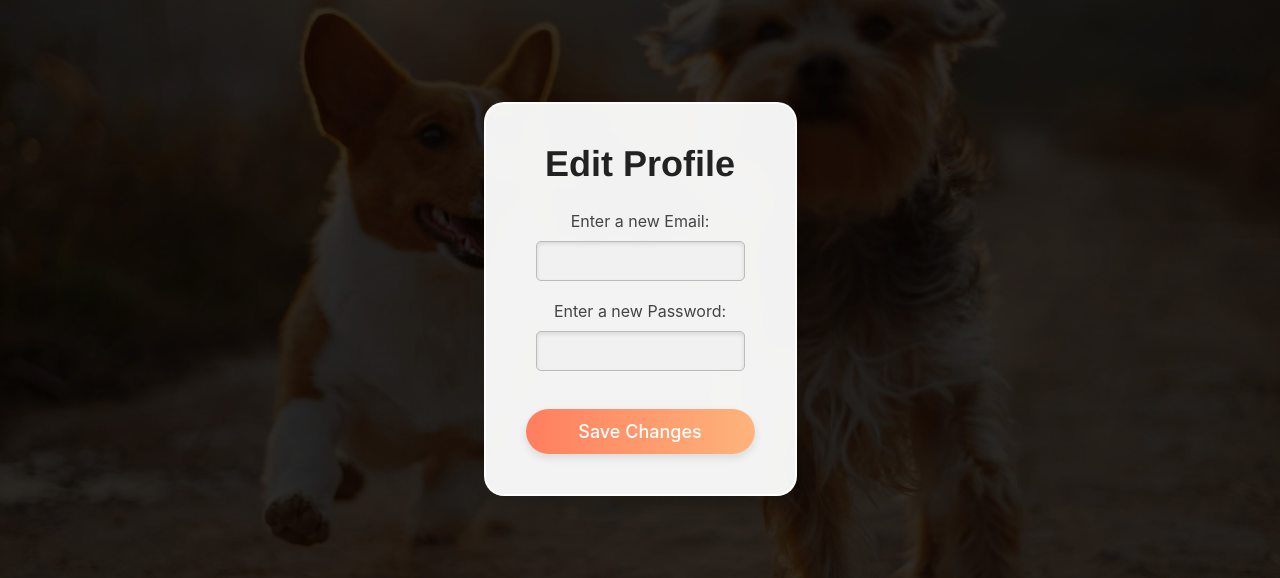
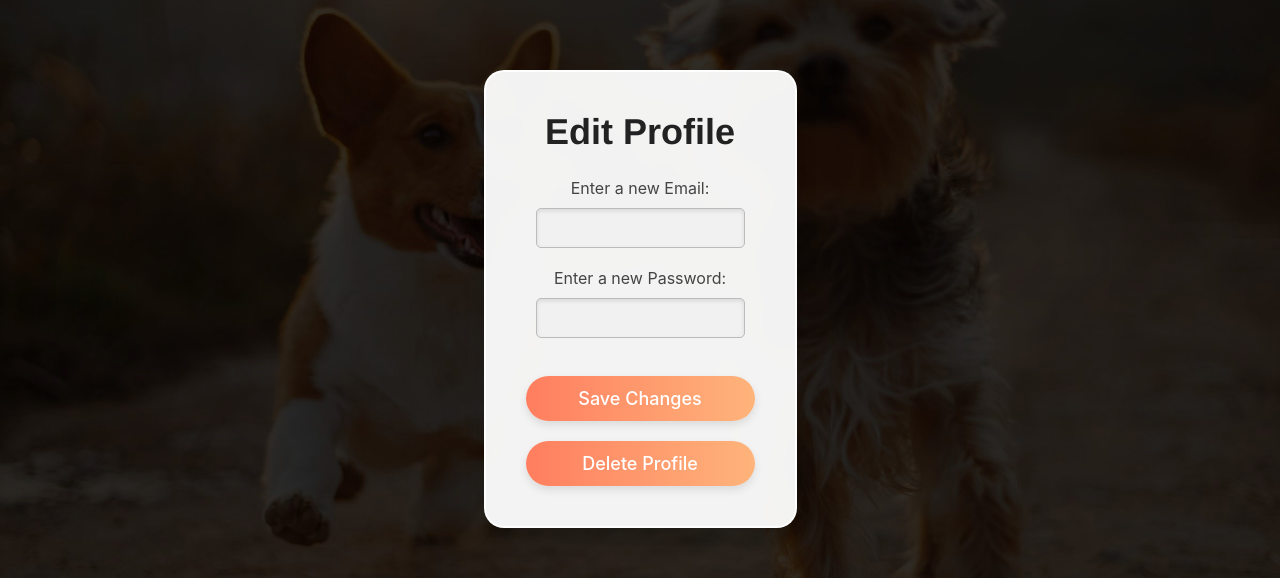
Before and after one commit to gfa-cc-after/Avengers_PET_Clinic, a React (Vite) app in the folder Pet-Clinic-Frontend/: page /profile-edit in a window 1280 px wide. Shown: the part 151-729 px from the top of the page. Built offline with nearby package versions, Linux system fonts and the light colour scheme; no server answers.

Commit message:
added Buttons for deletein User profile

```diff
--- a/Pet-Clinic-Frontend/src/pages/ProfileEdit.tsx
+++ b/Pet-Clinic-Frontend/src/pages/ProfileEdit.tsx
@@ -9,6 +9,7 @@ const ProfileEdit = () => {
   const [password, setPassword] = useState('');
   const [error, setError] = useState<string | null>(null);
   const [success, setSuccess] = useState<string | null>(null);
+  const [confirmingDelete, setConfirmingDelete] = useState(false);
 
 
   const sendToBackend = async (email: string, password: string) => {
@@ -48,6 +49,18 @@ const ProfileEdit = () => {
     sendToBackend(email, password);
   };
 
+  const handleDeleteClick = () => {
+    setConfirmingDelete(true);
+  };
+
+  const handleCancelClick = () => {
+    setConfirmingDelete(false);
+  };
+
+  const handleConfirmDeleteClick = () => {
+    console.log('Deleting profile...');
+  };
+
   return (
     <div className='formDiv'>
       <h1 className='rf-title'>Edit Profile</h1>
@@ -78,11 +91,21 @@ const ProfileEdit = () => {
             onChange={(e) => setPassword(e.target.value)}
           />
         </div>
-
         <button className='btn' type="submit">Save Changes</button>
       </form>
+      {confirmingDelete ? (
+      <div>
+          <button className='btn cancel-btn' onClick={handleCancelClick}>Cancel</button>
+          <button className='btn confirm-delete-btn' onClick={handleConfirmDeleteClick}>Confirm Delete</button>
+        </div>
+      ) : (
+        <button className='btn delete-btn' onClick={handleDeleteClick}>Delete Profile</button>
+      )}
     </div>
+
   );
+
+
 };
 
 export default ProfileEdit;
```
